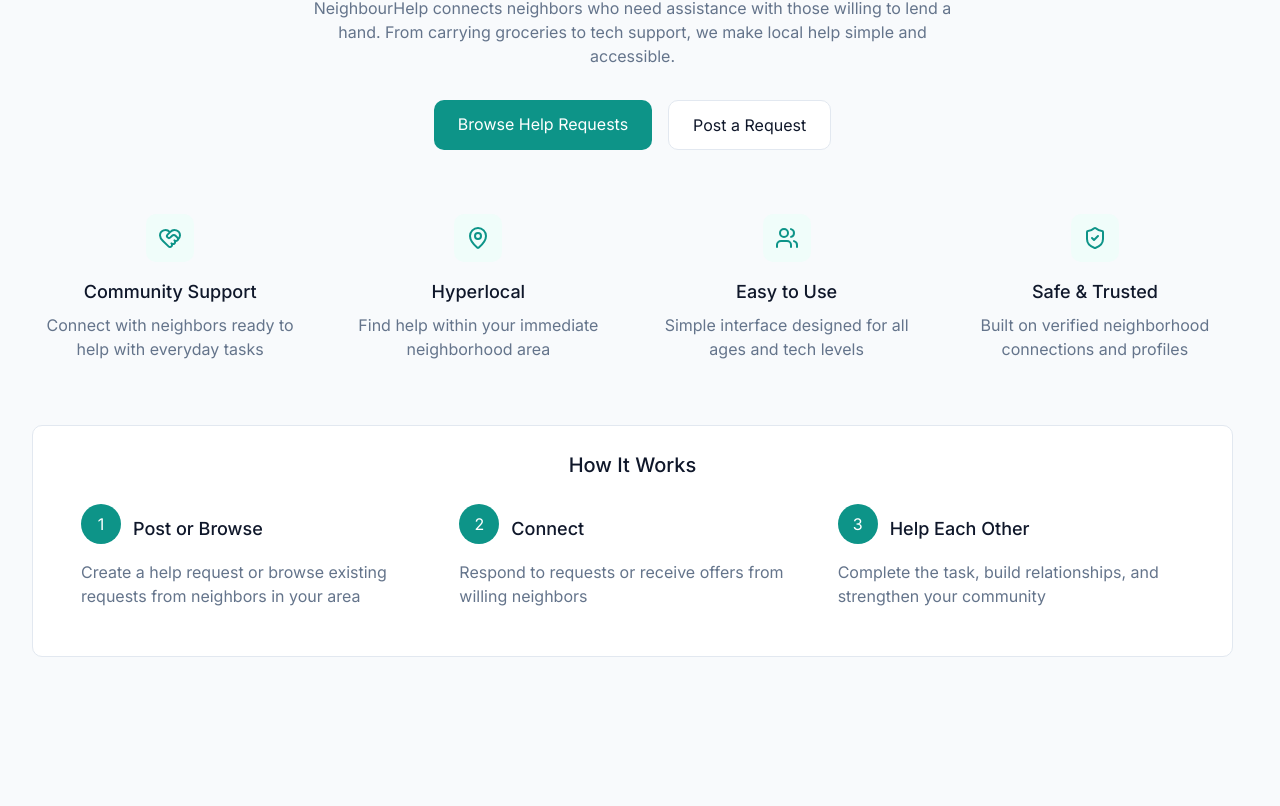
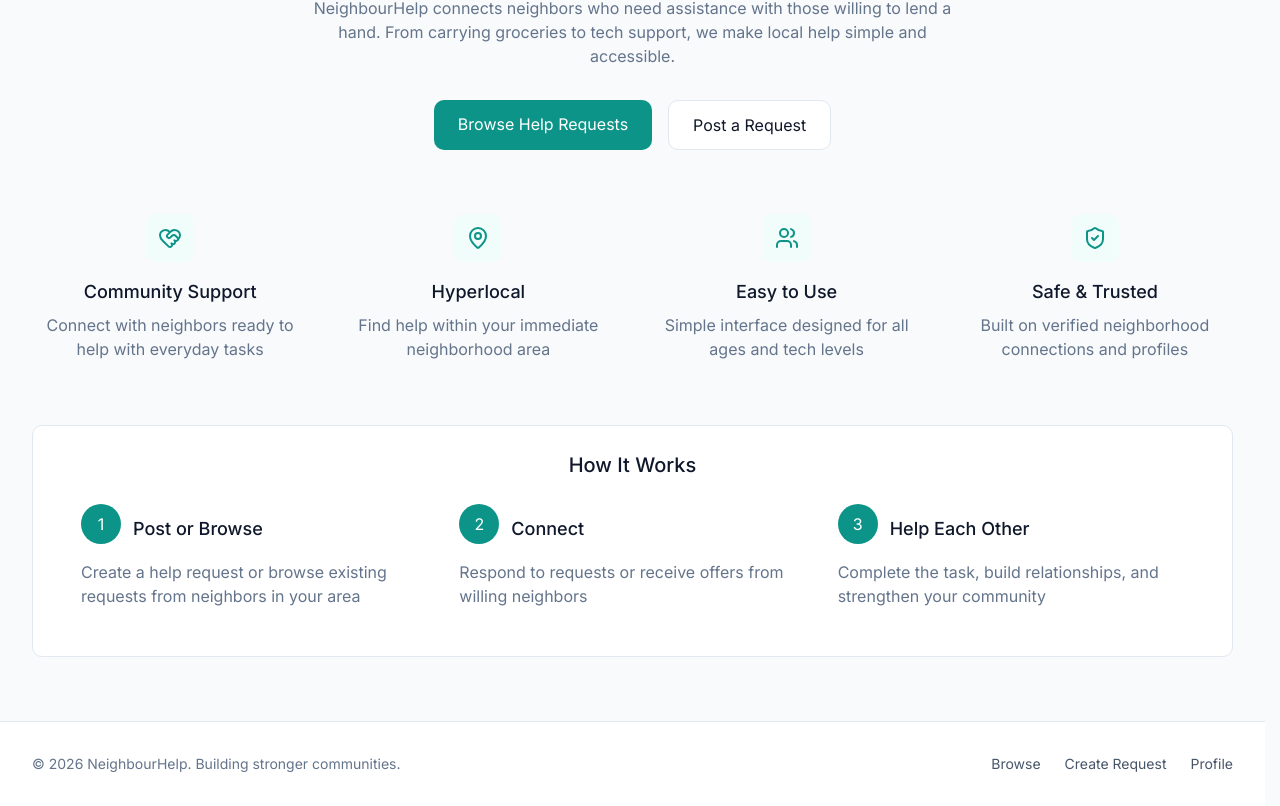
Before and after one commit to bogdaaaaan/neighbour-help, a React (Vite) app in the folder client/: page / in a window 1280 px wide. Shown: the part 185-991 px from the top of the page. Before the commit the page ends 906 px from the top, so only its background shows below. Built offline with nearby package versions, Linux system fonts and the light colour scheme.

Commit message:
client: added footer and fixed some styling

```diff
--- /dev/null
+++ b/client/src/components/Layouts/Footer/Footer.tsx
@@ -0,0 +1,29 @@
+import { Link } from 'react-router-dom';
+
+const Footer = () => {
+	return (
+		<footer className='border-t border-slate-200 bg-white mt-auto'>
+			<div className='max-w-7xl mx-auto px-4 sm:px-6 lg:px-8 py-8'>
+				<div className='flex flex-col md:flex-row justify-between items-center gap-4'>
+					<div className='text-slate-500 text-sm'>
+            © 2026 NeighbourHelp. Building stronger communities.
+					</div>
+
+					<div className='flex items-center gap-6 text-sm'>
+						<Link to='/browse' className='text-slate-600 hover:text-slate-900 transition-colors'>
+              Browse
+						</Link>
+						<Link to='/create' className='text-slate-600 hover:text-slate-900 transition-colors'>
+              Create Request
+						</Link>
+						<Link to='/profile' className='text-slate-600 hover:text-slate-900 transition-colors'>
+              Profile
+						</Link>
+					</div>
+				</div>
+			</div>
+		</footer>
+	);
+};
+
+export default Footer;
--- a/client/src/components/Layouts/Navbar/Navbar.tsx
+++ b/client/src/components/Layouts/Navbar/Navbar.tsx
@@ -3,6 +3,7 @@ import { UserCircleIcon } from 'lucide-react';
 
 const Navbar = () => {
 	return (
+		<header className='sticky top-0 z-50'>
 			<nav className='bg-white border-b border-slate-200'>
 				<div className='max-w-7xl mx-auto px-4 sm:px-6 lg:px-8'>
 					<div className='flex items-center justify-between h-16'>
@@ -32,6 +33,7 @@ const Navbar = () => {
 					</div>
 				</div>
 			</nav>
+		</header>
 	);
 };
 
--- a/client/src/pages/Root/Root.tsx
+++ b/client/src/pages/Root/Root.tsx
@@ -1,22 +1,19 @@
 import { Outlet } from 'react-router';
 
 import Navbar from '@/components/Layouts/Navbar/Navbar';
+import Footer from '@/components/Layouts/Footer/Footer';
 
 const Root = () => {
 	return (
-		<>
-			<header className='sticky top-0 z-50'>
-				<Navbar/>
-			</header>
+		<div className='min-h-screen flex flex-col'>
+			<Navbar/>
 
-			<main>
+			<main className='flex-1'>
 				<Outlet />
 			</main>
 
-			<footer>
-
-			</footer>
-		</>
+			<Footer/>
+		</div>
 
 	);
 };
```
Lines whose indentation alone changed are shown as unchanged.
